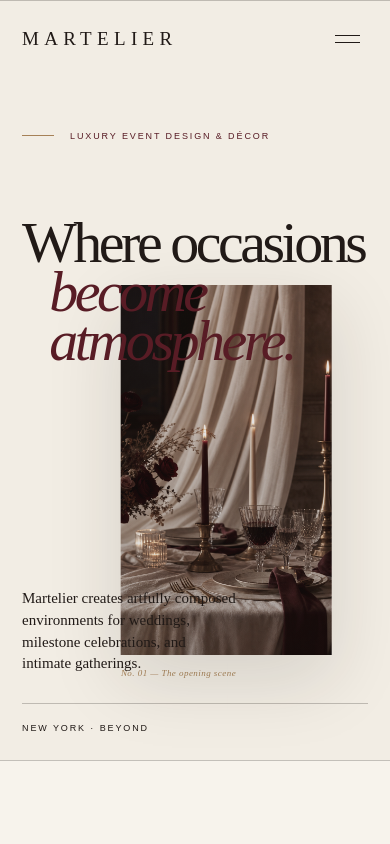
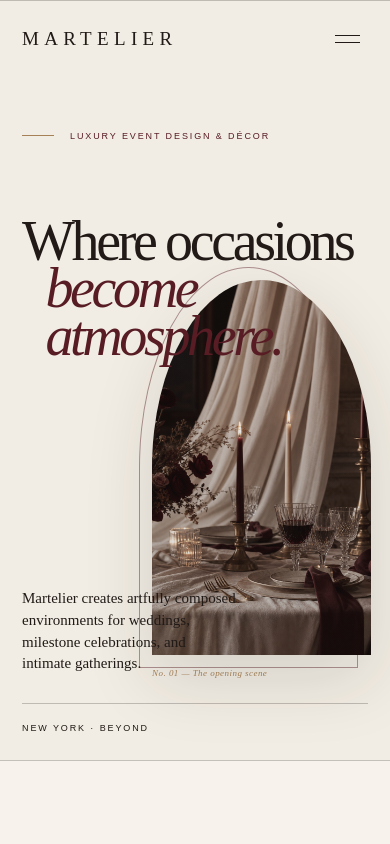
Before and after one commit to mariamcodess/martelier, a Next.js app: page / in a window 390 px wide. Shown: the top 844 px of the page. Built offline with nearby package versions, Linux system fonts and the light colour scheme.

Commit message:
Refine hero with right-aligned arch image

```diff
--- a/app/globals.css
+++ b/app/globals.css
@@ -98,37 +98,47 @@ a { text-decoration: none; }
 .hero-title {
   position: relative;
   z-index: 3;
-  grid-column: 1 / -1;
+  grid-column: 1;
   align-self: center;
   margin: 0;
   font-family: var(--serif);
-  font-size: clamp(70px, 9.7vw, 150px);
+  font-size: clamp(68px, 7.1vw, 112px);
   font-weight: 400;
-  line-height: .78;
+  line-height: .84;
   letter-spacing: -.06em;
+  max-width: 62vw;
 }
 .hero-title span { display: block; }
 .hero-title-italic {
-  margin-left: 10vw;
+  margin-left: 5vw;
   font-style: italic;
   color: var(--oxblood);
 }
 .hero-art {
   position: absolute;
   z-index: 1;
-  width: min(24vw, 370px);
-  height: 71vh;
-  top: 16vh;
-  left: 48%;
-  transform: translateX(-50%);
+  width: min(34vw, 520px);
+  height: 76vh;
+  top: 14vh;
+  right: 4.5vw;
+}
+.hero-art::before {
+  content: "";
+  position: absolute;
+  z-index: -1;
+  inset: -13px 13px 17px -13px;
+  border: 1px solid rgba(88, 28, 37, .45);
+  border-radius: 50% 50% 0 0;
 }
 .hero-image {
   width: 100%;
   height: calc(100% - 30px);
   background: linear-gradient(rgba(88,28,37,.08), rgba(33,26,23,.1)), url("/martelier-editorial-hero.png") center/cover;
+  border-radius: 50% 50% 0 0;
   filter: saturate(.78) contrast(.94);
   box-shadow: 0 24px 70px rgba(33,26,23,.14);
   transition: transform 1.1s cubic-bezier(.2,.7,.2,1), filter .7s ease;
+  overflow: hidden;
 }
 .hero-art:hover .hero-image { transform: scale(1.015); filter: saturate(.95) contrast(1); }
 .image-index {
@@ -143,7 +153,7 @@ a { text-decoration: none; }
 .hero-copy {
   z-index: 4;
   align-self: end;
-  width: 340px;
+  width: 310px;
   margin: 0 0 56px;
   font-family: var(--serif);
   font-size: 17px;
@@ -373,9 +383,9 @@ footer button { border: 0; background: none; padding: 0; }
   .nav-links a { padding: 16px 0; border-bottom: 1px solid var(--line); }
   .hero { min-height: 850px; padding: 130px 22px 25px; display: block; }
   .hero-kicker { margin: 0; }
-  .hero-title { margin-top: 75px; font-size: clamp(58px, 16vw, 95px); line-height: .85; }
-  .hero-title-italic { margin-left: 7vw; }
-  .hero-art { width: 49vw; height: 480px; top: 295px; left: 58%; }
+  .hero-title { margin-top: 75px; font-size: clamp(58px, 14vw, 82px); line-height: .85; max-width: 92vw; }
+  .hero-title-italic { margin-left: 6vw; }
+  .hero-art { width: 49vw; height: 480px; top: 290px; right: 6vw; }
   .hero-copy { position: absolute; z-index: 4; width: 48vw; bottom: 100px; left: 22px; margin: 0; font-size: 15px; }
   .hero-footer { position: absolute; bottom: 25px; left: 22px; right: 22px; }
   .hero-footer span:last-child { display: none; }
@@ -398,8 +408,8 @@ footer button { border: 0; background: none; padding: 0; }
 
 @media (max-width: 520px) {
   .hero { min-height: 760px; }
-  .hero-title { font-size: 58px; }
-  .hero-art { top: 285px; width: 54vw; height: 400px; }
+  .hero-title { font-size: 56px; }
+  .hero-art { top: 280px; right: 5vw; width: 56vw; height: 405px; }
   .hero-copy { width: 55vw; bottom: 85px; }
   .service-row h3 { font-size: 34px; }
   .steps { grid-template-columns: 1fr; }
```
